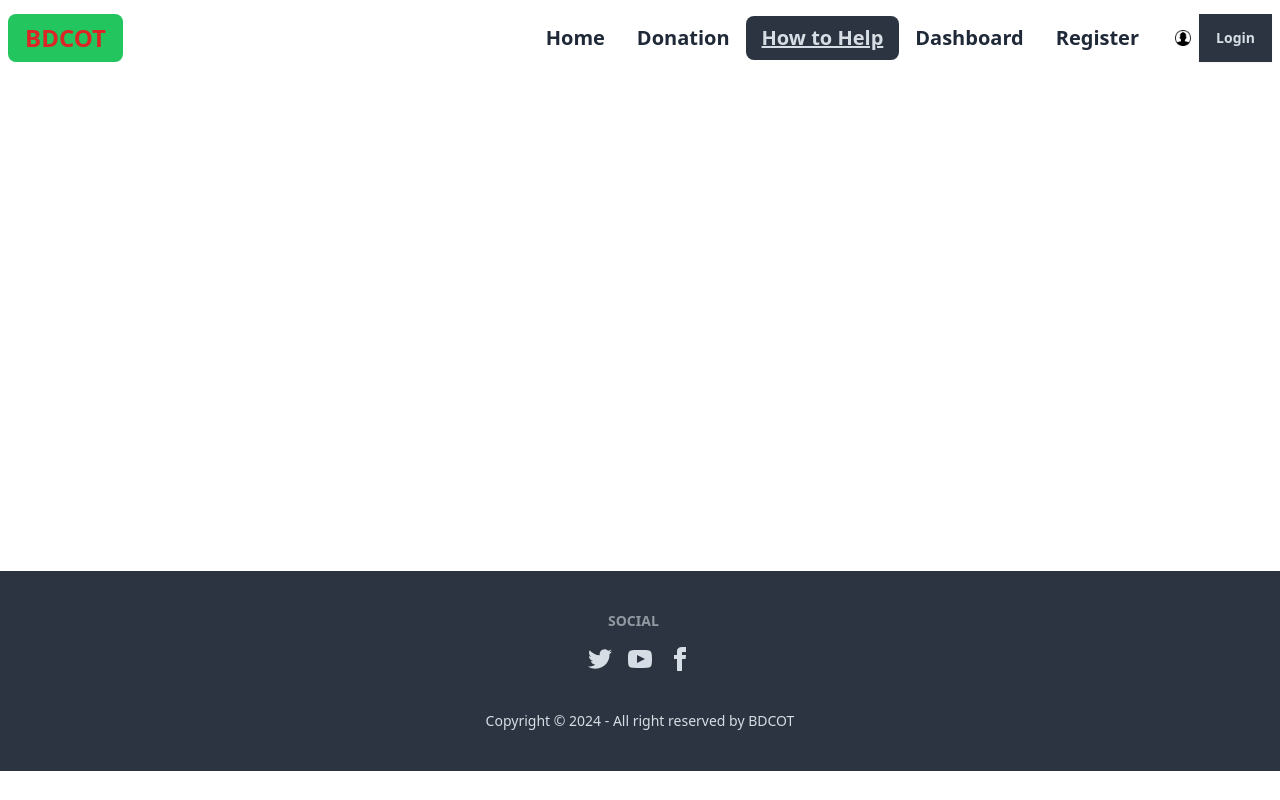
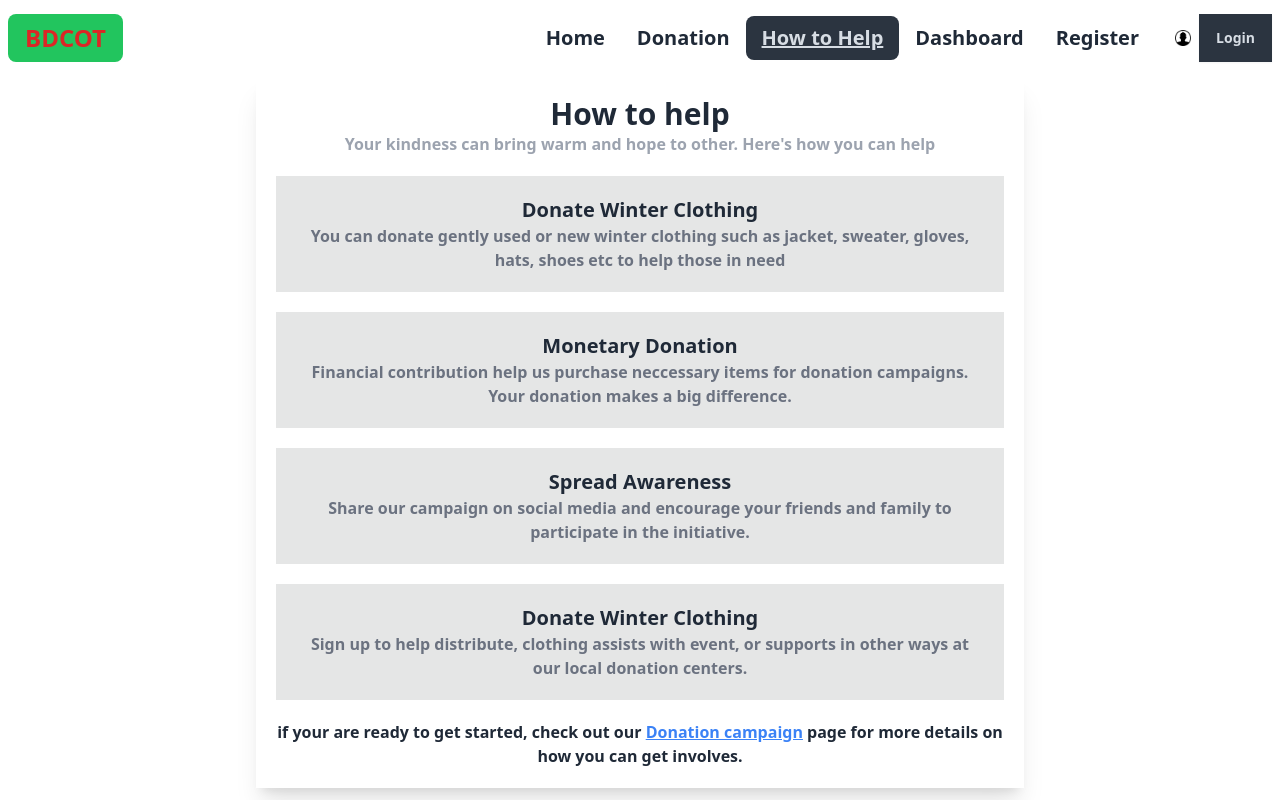
Before and after one commit to KI-Anik/A9-cloth-donation-auth, a React (Vite) app: page /help in a window 1280 px wide. Shown: the top 800 px of the page. Built offline with nearby package versions, Linux system fonts and the light colour scheme; no server answers.

Commit message:
Enhance Help page with donation options

```diff
--- a/src/components/Pages/Help.jsx
+++ b/src/components/Pages/Help.jsx
@@ -1,8 +1,33 @@
+import { Link } from "react-router-dom";
 
 const Help = () => {
     return (
-        <div>
+        <div className="w-3/5 mx-auto text-center space-y-5 shadow-xl p-5 mb-5">
+            <div >
+                <h1 className="text-3xl font-bold">How to help</h1>
+                <p className="text-gray-400 font-semibold">Your kindness can bring warm and hope to other. Here&apos;s how you can help</p>
+            </div>
 
+            <div className="bg-base-300 p-5">
+                <h2 className="text-xl font-semibold">Donate Winter Clothing</h2>
+                <p className="font-semibold text-gray-500">You can donate gently used or new winter clothing such as jacket, sweater, gloves,
+                    hats, shoes etc to help those in need </p>
+            </div>
+            <div className="bg-base-300 p-5">
+                <h2 className="text-xl font-semibold">Monetary Donation</h2>
+                <p className="font-semibold text-gray-500">Financial contribution help us purchase neccessary items for donation campaigns. Your donation makes a big difference. </p>
+            </div>
+            <div className="bg-base-300 p-5">
+                <h2 className="text-xl font-semibold">Spread Awareness</h2>
+                <p className="font-semibold text-gray-500">Share our campaign on social media and encourage your friends and family to participate in the initiative.</p>
+            </div>
+            <div className="bg-base-300 p-5">
+                <h2 className="text-xl font-semibold">Donate Winter Clothing</h2>
+                <p className="font-semibold text-gray-500">Sign up to help distribute, clothing assists with event, or supports in other ways at our local donation centers.</p>
+            </div>
+            <div className="font-bold">
+                if your are ready to get started, check out our <Link className="link text-blue-500 font-" to={'/donationCam'} >Donation campaign</Link> page for more details on how you can get involves.
+            </div>
         </div>
     );
 };
```
